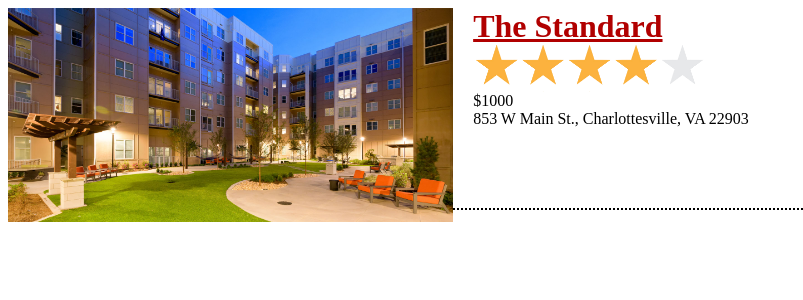
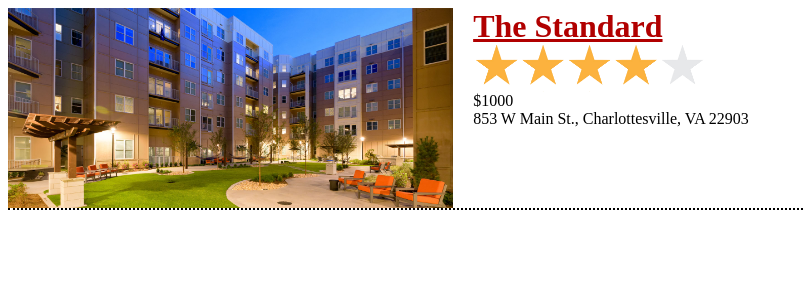
Before and after one commit to jackm1123/offgroundshousing, a Django app: page /listings/1/condensed in a window 1280 px wide. Shown: the top 300 px of the page, without its empty margins (0-803 px from the left). Run offline with Django 3.2, Linux system fonts and the light colour scheme; data comes from the database, SQL or seed files in the repository; some libraries are stand-ins or nearby versions.

Commit message:
Fixed condensed view picture size

```diff
--- a/listings/static/listings/one_listing_condensed.css
+++ b/listings/static/listings/one_listing_condensed.css
@@ -17,19 +17,27 @@
 
 .listing .picture{
   position: absolute;
+  max-height: 100%;
+  overflow:hidden;
   width: 44%;
-  height: 100%;
+
   /* border: 2px solid red; */
   margin: 0px;
+}
+
+.picture img{
+  width: 100%;
+  /* max-height: 100%; */
+
 }
 
 .listing .rating {
   margin-left: 30%;
 }
 
-.picture img{
+/* .picture img{
   width: 100%;
-}
+} */
 
 
 .rating img{
```
